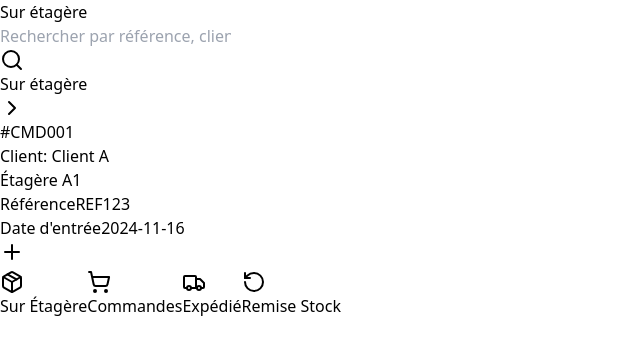
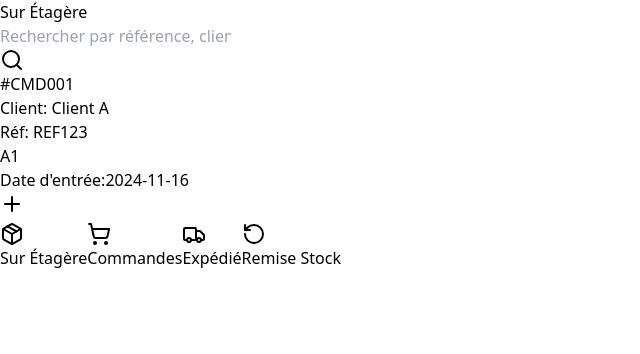
Before and after one commit to julesalut/LogisitiqueKSM, a Next.js app: page / in a window 1280 px wide. Shown: the top 354 px of the page, without its empty margins (0-640 px from the left). Built offline with nearby package versions, Linux system fonts and the light colour scheme.

Commit message:
Update page.tsx

```diff
--- a/app/page.tsx
+++ b/app/page.tsx
@@ -1,29 +1,14 @@
 'use client';
 
-import React, { useState, useEffect } from 'react';
-import { Plus, Search, Package, Truck, ShoppingCart, X, RotateCcw, ChevronRight } from 'lucide-react';
-
-type ProductStatus = 'shelf' | 'ordered' | 'shipped' | 'restocked';
-
-interface Product {
-  id: string;
-  reference: string;
-  client: string;
-  orderNumber: string;
-  shelf: string;
-  date: string;
-  shippedDate?: string;
-  restockDate?: string;
-  status: ProductStatus;
-}
+import React, { useState } from 'react';
+import { Plus, Search, Package, Truck, ShoppingCart, RotateCcw, X } from 'lucide-react';
 
 const LogistiqueApp = () => {
-  const [activeTab, setActiveTab] = useState<ProductStatus>('shelf');
+  const [activeTab, setActiveTab] = useState('shelf');
+  const [searchTerm, setSearchTerm] = useState('');
   const [showAddForm, setShowAddForm] = useState(false);
-  const [searchTerm, setSearchTerm] = useState('');
-  const [isLoading, setIsLoading] = useState(false);
 
-  const [products, setProducts] = useState<Product[]>([
+  const products = [
     {
       id: "P001",
       reference: "REF123",
@@ -31,70 +16,44 @@ const LogistiqueApp = () => {
       orderNumber: "CMD001",
       date: "2024-11-16",
       shelf: "A1",
-      status: "shelf",
+      status: "shelf"
     }
-  ]);
+  ];
 
-  const getStatusColor = (status: ProductStatus) => {
+  const getStatusColor = (status) => {
     switch (status) {
-      case 'shipped': return 'bg-gradient-to-br from-green-400 to-green-600';
-      case 'ordered': return 'bg-gradient-to-br from-orange-400 to-orange-600';
-      case 'shelf': return 'bg-gradient-to-br from-yellow-300 to-yellow-500';
-      case 'restocked': return 'bg-gradient-to-br from-pink-400 to-pink-600';
-      default: return 'bg-gradient-to-br from-gray-400 to-gray-600';
+      case 'shelf': return 'bg-yellow-500';
+      case 'ordered': return 'bg-orange-500';
+      case 'shipped': return 'bg-green-500';
+      case 'restocked': return 'bg-pink-500';
+      default: return 'bg-gray-500';
     }
   };
 
-  const getStatusText = (status: ProductStatus) => {
-    switch (status) {
-      case 'shipped': return 'Expédié';
-      case 'ordered': return 'En commande';
-      case 'shelf': return 'Sur étagère';
-      case 'restocked': return 'Remise en stock';
-      default: return status;
-    }
-  };
-
-  const getNavButtonClass = (isActive: boolean, color: string) => `
-    flex flex-col items-center justify-center p-4
-    rounded-xl transition-all duration-300 ease-in-out
-    hover:bg-gray-100 active:scale-95
-    w-full mx-2
-    ${isActive ? `text-${color}-500 bg-${color}-50 shadow-sm` : 'text-gray-400'}
-  `;
-
-  const handleAddProduct = (e: React.FormEvent<HTMLFormElement>) => {
-    e.preventDefault();
-    setIsLoading(true);
-    const form = e.currentTarget;
-    const formData = new FormData(form);
-
-    // Simuler un délai pour l'effet de chargement
-    setTimeout(() => {
-      const newProduct = {
-        id: `P${String(products.length + 1).padStart(3, '0')}`,
-        reference: formData.get('reference')?.toString() || '',
-        client: formData.get('client')?.toString() || '',
-        orderNumber: formData.get('orderNumber')?.toString() || '',
-        shelf: formData.get('shelf')?.toString() || '',
-        date: formData.get('date')?.toString() || new Date().toISOString().split('T')[0],
-        status: 'shelf' as const
-      };
-      setProducts(prev => [...prev, newProduct]);
-      setShowAddForm(false);
-      setIsLoading(false);
-    }, 500);
-  };
+  const NavButton = ({ icon: Icon, label, isActive, onClick }) => (
+    <button
+      onClick={onClick}
+      className={`
+        flex flex-col items-center justify-center p-6 rounded-2xl
+        ${isActive ? getStatusColor(label.toLowerCase().replace(' ', '')) + ' text-white' : 'bg-gray-100 text-gray-600'}
+        hover:scale-105 active:scale-95 transition-all duration-200
+        w-full mx-2 shadow-md hover:shadow-lg
+      `}
+    >
+      <Icon className="w-8 h-8 mb-2" />
+      <span className="text-sm font-medium">{label}</span>
+    </button>
+  );
 
   return (
-    <div className="min-h-screen bg-gray-50">
-      {/* Header fixe */}
-      <div className="bg-white shadow-sm fixed top-0 left-0 right-0 z-10">
-        <div className="w-full px-6 py-6 space-y-4">
-          <div className="flex items-center justify-between">
-            <h1 className="text-3xl font-bold">
-              {getStatusText(activeTab)}
-            </h1>
+    <div className="min-h-screen bg-gray-50 pb-24">
+      {/* En-tête */}
+      <div className="bg-white shadow-lg fixed top-0 left-0 right-0 z-10">
+        <div className="p-6">
+          <div className="flex items-center justify-between mb-6">
+            <h1 className="text-3xl font-bold">{activeTab === 'shelf' ? 'Sur Étagère' :
+              activeTab === 'ordered' ? 'Commandes' :
+              activeTab === 'shipped' ? 'Expédié' : 'Remise en Stock'}</h1>
           </div>
 
           <div className="relative">
@@ -103,70 +62,38 @@ const LogistiqueApp = () => {
               placeholder="Rechercher par référence, client..."
               value={searchTerm}
               onChange={(e) => setSearchTerm(e.target.value)}
-              className="w-full bg-gray-100 rounded-2xl py-4 px-6 pl-12 text-lg
-                focus:outline-none focus:ring-2 focus:ring-blue-500
-                transition-all duration-200"
+              className="w-full bg-gray-100 rounded-xl py-4 px-12 text-lg
+                focus:outline-none focus:ring-4 focus:ring-blue-200 transition-all"
             />
             <Search className="absolute left-4 top-1/2 transform -translate-y-1/2 w-6 h-6 text-gray-400" />
           </div>
         </div>
       </div>
 
-      {/* Liste des produits */}
-      <div className="w-full px-6 pt-36 pb-32">
+      {/* Contenu */}
+      <div className="pt-36 px-6">
         <div className="space-y-6">
-          {products
-            .filter(product => {
-              const matchesSearch = (
-                product.reference.toLowerCase().includes(searchTerm.toLowerCase()) ||
-                product.client.toLowerCase().includes(searchTerm.toLowerCase()) ||
-                product.orderNumber.toLowerCase().includes(searchTerm.toLowerCase())
-              );
-              return matchesSearch && (activeTab === product.status);
-            })
-            .map((product) => (
-              <div
-                key={product.id}
-                className="bg-white rounded-2xl shadow-sm overflow-hidden
-                  transform transition-all duration-200 hover:shadow-md hover:-translate-y-1"
-              >
-                <div className={`px-6 py-4 ${getStatusColor(product.status)} text-white`}>
-                  <div className="flex justify-between items-center">
-                    <span className="font-semibold text-lg">{getStatusText(product.status)}</span>
-                    <ChevronRight className="w-6 h-6" />
-                  </div>
+          {products.map((product) => (
+            <div key={product.id}
+              className="bg-white rounded-2xl shadow-md hover:shadow-lg transition-all duration-200 overflow-hidden">
+              <div className={`p-4 ${getStatusColor(product.status)} text-white`}>
+                <span className="text-lg font-semibold">#{product.orderNumber}</span>
               </div>
               <div className="p-6 space-y-4">
                 <div className="flex justify-between items-start">
                   <div>
-                      <p className="text-xl font-semibold">#{product.orderNumber}</p>
-                      <p className="text-gray-600">Client: {product.client}</p>
+                    <p className="text-lg font-semibold">Client: {product.client}</p>
+                    <p className="text-sm text-gray-500">Réf: {product.reference}</p>
                   </div>
-                    <span className="text-sm font-medium bg-gray-100 px-4 py-2 rounded-xl">
-                      Étagère {product.shelf}
+                  <span className="bg-gray-100 px-4 py-2 rounded-xl font-medium">
+                    {product.shelf}
                   </span>
                 </div>
-                  <div className="space-y-2 text-gray-600">
-                    <p className="flex justify-between items-center">
-                      <span>Référence</span>
-                      <span className="font-semibold text-gray-900">{product.reference}</span>
+                <div className="border-t pt-4">
+                  <p className="flex justify-between">
+                    <span className="text-gray-600">Date d'entrée:</span>
+                    <span className="font-medium">{product.date}</span>
                   </p>
-                    <p className="flex justify-between items-center">
-                      <span>Date d'entrée</span>
-                      <span className="font-semibold text-gray-900">{product.date}</span>
-                    </p>
-                    {product.shippedDate && (
-                      <p className="flex justify-between items-center">
-                        <span>Expédié le</span>
-                        <span className="font-semibold text-green-600">{product.shippedDate}</span>
-                      </p>
-                    )}
-                    {product.restockDate && (
-                      <p className="flex justify-between items-center">
-                        <span>Remise en stock le</span>
-                        <span className="font-semibold text-pink-600">{product.restockDate}</span>
-                      </p>
-                    )}
                 </div>
               </div>
             </div>
@@ -174,65 +101,51 @@ const LogistiqueApp = () => {
         </div>
       </div>
 
-      {/* Bouton d'ajout flottant */}
+      {/* Bouton d'ajout */}
       <button
         onClick={() => setShowAddForm(true)}
         className="fixed right-6 bottom-32 bg-blue-500 text-white rounded-full p-6 shadow-lg
-          hover:bg-blue-600 active:scale-95 transition-all duration-200
-          transform hover:rotate-90"
+          hover:bg-blue-600 hover:scale-110 active:scale-95 transition-all duration-200"
       >
         <Plus className="w-8 h-8" />
       </button>
 
       {/* Navigation du bas */}
-      <div className="fixed bottom-0 inset-x-0 bg-white border-t shadow-lg">
-        <div className="w-full px-4 py-4 flex justify-between items-center">
-          <button
+      <div className="fixed bottom-0 inset-x-0 bg-white border-t p-4">
+        <div className="flex justify-between max-w-6xl mx-auto">
+          <NavButton
+            icon={Package}
+            label="Sur Étagère"
+            isActive={activeTab === 'shelf'}
             onClick={() => setActiveTab('shelf')}
-            className={getNavButtonClass(activeTab === 'shelf', 'yellow')}
-          >
-            <Package className="w-8 h-8 mb-2" />
-            <span className="text-sm font-medium">Sur Étagère</span>
-          </button>
-
-          <button
+          />
+          <NavButton
+            icon={ShoppingCart}
+            label="Commandes"
+            isActive={activeTab === 'ordered'}
             onClick={() => setActiveTab('ordered')}
-            className={getNavButtonClass(activeTab === 'ordered', 'orange')}
-          >
-            <ShoppingCart className="w-8 h-8 mb-2" />
-            <span className="text-sm font-medium">Commandes</span>
-          </button>
-
-          <button
+          />
+          <NavButton
+            icon={Truck}
+            label="Expédié"
+            isActive={activeTab === 'shipped'}
             onClick={() => setActiveTab('shipped')}
-            className={getNavButtonClass(activeTab === 'shipped', 'green')}
-          >
-            <Truck className="w-8 h-8 mb-2" />
-            <span className="text-sm font-medium">Expédié</span>
-          </button>
-
-          <button
+          />
+          <NavButton
+            icon={RotateCcw}
+            label="Remise Stock"
+            isActive={activeTab === 'restocked'}
             onClick={() => setActiveTab('restocked')}
-            className={getNavButtonClass(activeTab === 'restocked', 'pink')}
-          >
-            <RotateCcw className="w-8 h-8 mb-2" />
-            <span className="text-sm font-medium">Remise Stock</span>
-          </button>
+          />
         </div>
       </div>
 
-      {/* Modal d'ajout avec animation */}
+      {/* Modal d'ajout */}
       {showAddForm && (
-        <div
-          className="fixed inset-0 bg-black/50 backdrop-blur-sm flex items-center justify-center p-6 z-50
-            animate-fadeIn"
-        >
-          <div
-            className="bg-white rounded-3xl w-full max-w-xl p-8 shadow-xl
-              transform transition-all duration-300 animate-slideUp"
-          >
-            <div className="flex justify-between items-center mb-8">
-              <h3 className="text-2xl font-bold">Nouveau Produit</h3>
+        <div className="fixed inset-0 bg-black/50 flex items-center justify-center p-6 z-50">
+          <div className="bg-white rounded-3xl w-full max-w-lg p-8">
+            <div className="flex justify-between items-center mb-6">
+              <h2 className="text-2xl font-bold">Nouveau Produit</h2>
               <button
                 onClick={() => setShowAddForm(false)}
                 className="p-2 hover:bg-gray-100 rounded-full transition-colors"
@@ -241,26 +154,20 @@ const LogistiqueApp = () => {
               </button>
             </div>
 
-            <form onSubmit={handleAddProduct} className="space-y-6">
-              {/* Formulaire ici... */}
-              <div className="grid grid-cols-2 gap-6">
-                <div className="col-span-2">
+            <form className="space-y-6">
+              <div>
                 <label className="block text-sm font-medium mb-2">Référence</label>
                 <input
                   type="text"
-                    name="reference"
-                    className="w-full rounded-xl border-gray-200 p-4 bg-gray-50
-                      focus:ring-2 focus:ring-blue-500 transition-all duration-200"
+                  className="w-full border rounded-xl p-4 focus:ring-2 focus:ring-blue-500"
                   required
                 />
               </div>
-                <div className="col-span-2">
+              <div>
                 <label className="block text-sm font-medium mb-2">Client</label>
                 <input
                   type="text"
-                    name="client"
-                    className="w-full rounded-xl border-gray-200 p-4 bg-gray-50
-                      focus:ring-2 focus:ring-blue-500 transition-all duration-200"
+                  className="w-full border rounded-xl p-4 focus:ring-2 focus:ring-blue-500"
                   required
                 />
               </div>
@@ -268,9 +175,7 @@ const LogistiqueApp = () => {
                 <label className="block text-sm font-medium mb-2">N° Commande</label>
                 <input
                   type="text"
-                    name="orderNumber"
-                    className="w-full rounded-xl border-gray-200 p-4 bg-gray-50
-                      focus:ring-2 focus:ring-blue-500 transition-all duration-200"
+                  className="w-full border rounded-xl p-4 focus:ring-2 focus:ring-blue-500"
                   required
                 />
               </div>
@@ -278,33 +183,25 @@ const LogistiqueApp = () => {
                 <label className="block text-sm font-medium mb-2">Étagère</label>
                 <input
                   type="text"
-                    name="shelf"
-                    className="w-full rounded-xl border-gray-200 p-4 bg-gray-50
-                      focus:ring-2 focus:ring-blue-500 transition-all duration-200"
+                  className="w-full border rounded-xl p-4 focus:ring-2 focus:ring-blue-500"
                   required
                 />
               </div>
-                <div className="col-span-2">
-                  <label className="block text-sm font-medium mb-2">Date</label>
+              <div>
+                <label className="block text-sm font-medium mb-2">Date d'entrée</label>
                 <input
                   type="date"
-                    name="date"
-                    className="w-full rounded-xl border-gray-200 p-4 bg-gray-50
-                      focus:ring-2 focus:ring-blue-500 transition-all duration-200"
+                  className="w-full border rounded-xl p-4 focus:ring-2 focus:ring-blue-500"
                   required
                 />
-                </div>
               </div>
 
               <button
                 type="submit"
-                disabled={isLoading}
-                className={`w-full bg-blue-500 text-white rounded-xl py-4 font-medium text-lg
-                  hover:bg-blue-600 active:scale-98 transition-all duration-200
-                  disabled:opacity-50 disabled:cursor-not-allowed
-                  ${isLoading ? 'animate-pulse' : ''}`}
+                className="w-full bg-blue-500 text-white rounded-xl py-4 font-medium
+                  hover:bg-blue-600 active:scale-98 transition-all duration-200"
               >
-                {isLoading ? 'Ajout en cours...' : 'Ajouter'}
+                Ajouter
               </button>
             </form>
           </div>
```
Lines whose indentation alone changed are shown as unchanged.
